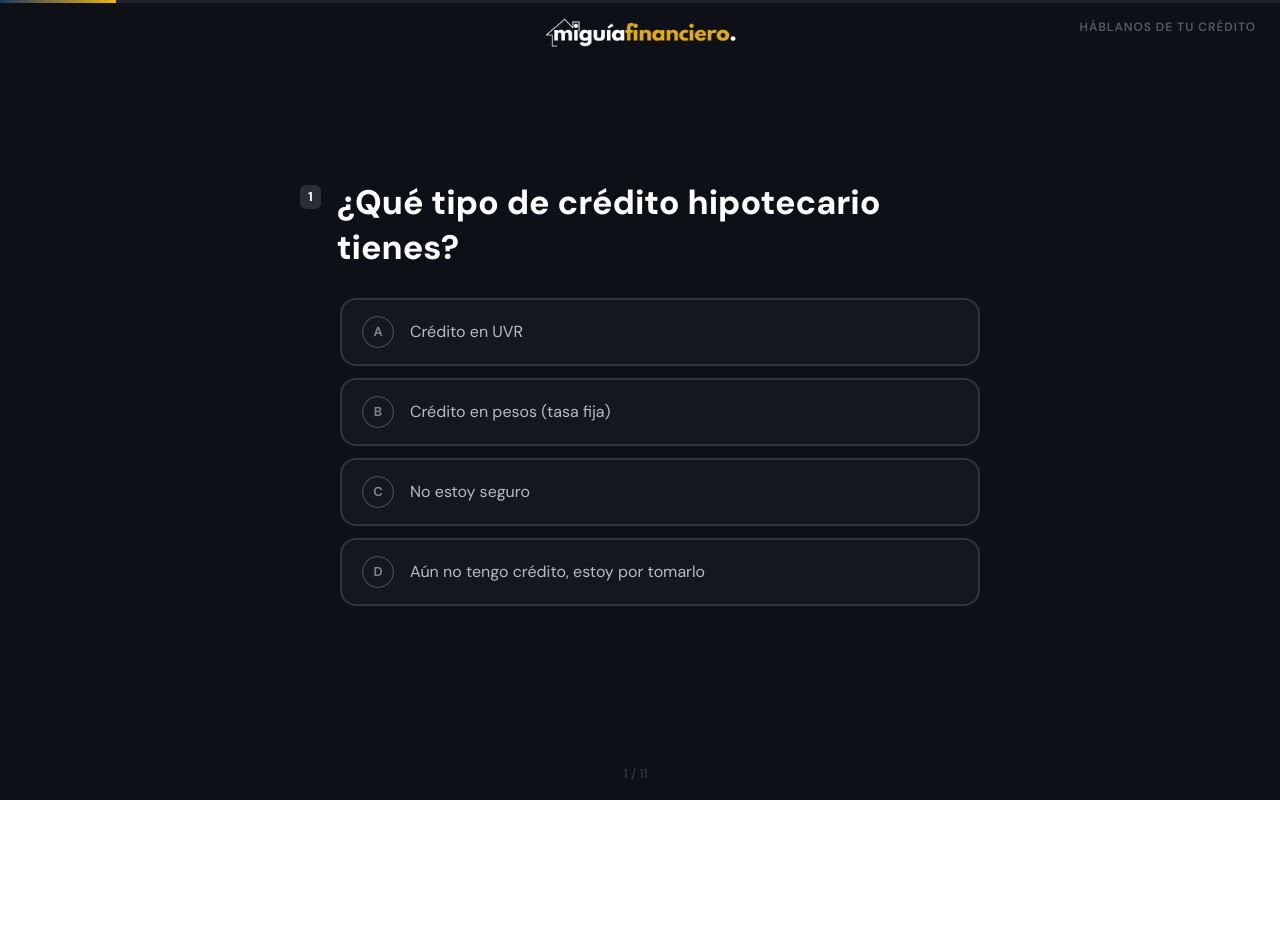
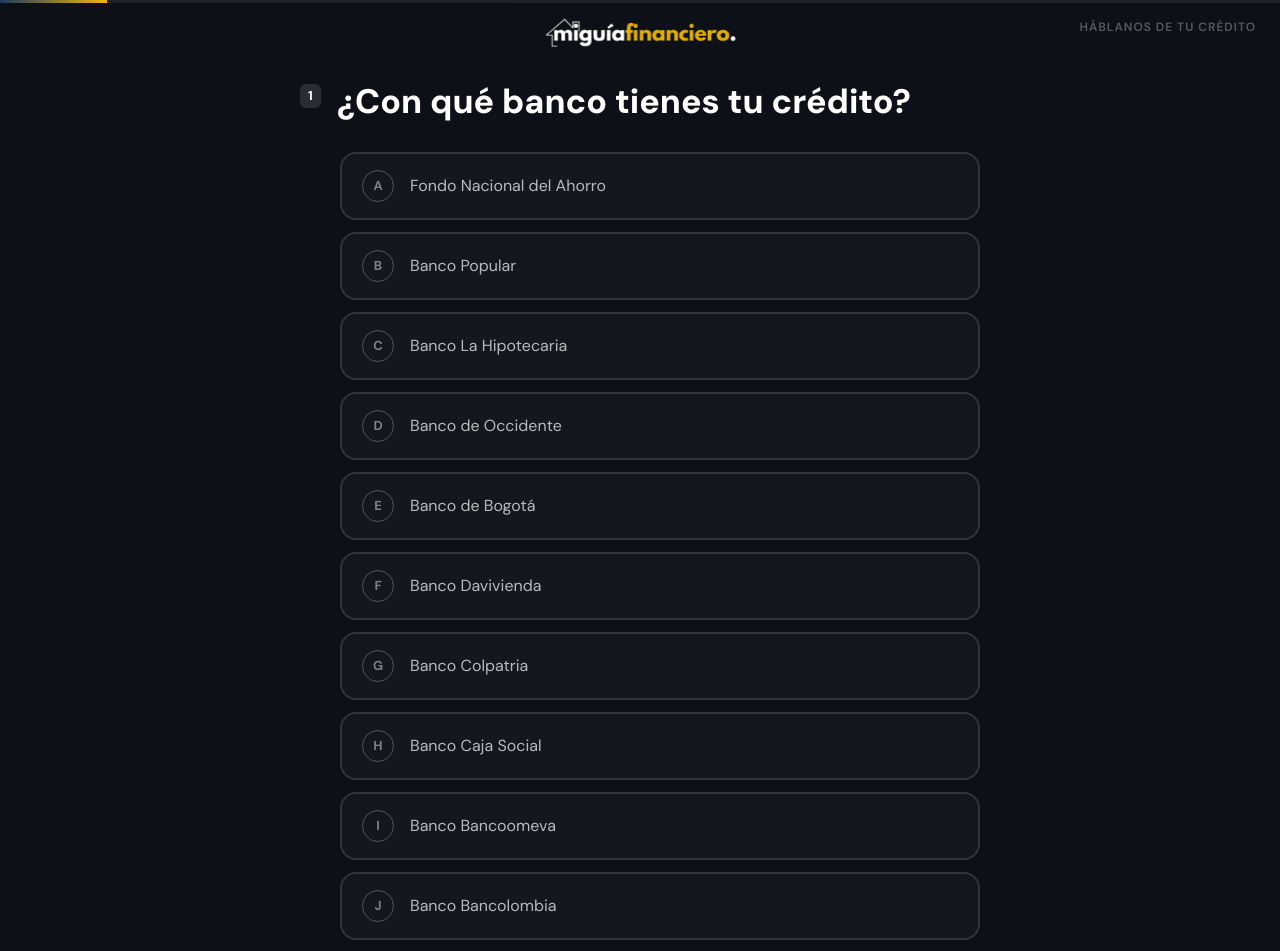
Before and after one commit to icodecauseiloveit/miguiafinanciero, a Next.js app: page /formulario in a window 1280 px wide. Shown: the top 951 px of the page. Before the commit the page ends 800 px from the top, so only its background shows below. Built offline with nearby package versions, Linux system fonts and the light colour scheme.

Commit message:
feat: add bank selection step to qualification form

```diff
--- a/src/components/sections/FormularioMGF.tsx
+++ b/src/components/sections/FormularioMGF.tsx
@@ -5,10 +5,23 @@
 import { Send, Smile, CheckCheck } from "lucide-react";
 import Image from "next/image";
 
-const LETTERS = ["A", "B", "C", "D", "E", "F"];
+const LETTERS = ["A", "B", "C", "D", "E", "F", "G", "H", "I", "J", "K", "L", "M"];
 
 // ─── Scoring map ────────────────────────────────────────────────────────────
 const SCORES: Record<string, Record<string, number>> = {
+  banco: {
+    "FONDO NACIONAL DEL AHORRO": 5,
+    "BANCO POPULAR": 5,
+    "BANCO LA HIPOTECARIA": 5,
+    "BANCO DE OCCIDENTE": 5,
+    "BANCO DE BOGOTA": 5,
+    "BANCO DAVIVIENDA": 5,
+    "BANCO COLPATRIA": 5,
+    "BANCO CAJA SOCIAL": 5,
+    "BANCO BANCOOMEVA": 5,
+    "BANCO BANCOLOMBIA": 5,
+    "Otro": 0,
+  },
   tipo_credito: {
     "Crédito en UVR": 4,
     "Crédito en pesos (tasa fija)": 3,
@@ -88,6 +101,26 @@
 };
 
 const steps: Step[] = [
+  {
+    id: 0,
+    type: "radio",
+    section: "Háblanos de tu crédito",
+    key: "banco",
+    question: "¿Con qué banco tienes tu crédito?",
+    options: [
+      "Fondo Nacional del Ahorro",
+      "Banco Popular",
+      "Banco La Hipotecaria",
+      "Banco de Occidente",
+      "Banco de Bogotá",
+      "Banco Davivienda",
+      "Banco Colpatria",
+      "Banco Caja Social",
+      "Banco Bancoomeva",
+      "Banco Bancolombia",
+      "Otro",
+    ],
+  },
   {
     id: 1,
     type: "radio",
@@ -318,6 +351,7 @@
     msg += `📱 WhatsApp: ${contactData.whatsapp || "—"}\n`;
     msg += `📧 Email: ${contactData.email || "—"}\n\n`;
     msg += `🏦 *Mi crédito:*\n`;
+    msg += `Banco: ${answers["banco"] || "—"}\n`;
     msg += `Tipo: ${answers["tipo_credito"] || "—"}\n`;
     msg += `Monto: ${answers["monto_credito"] || "—"}\n`;
     msg += `Plazo: ${answers["plazo_credito"] || "—"}\n`;
```
